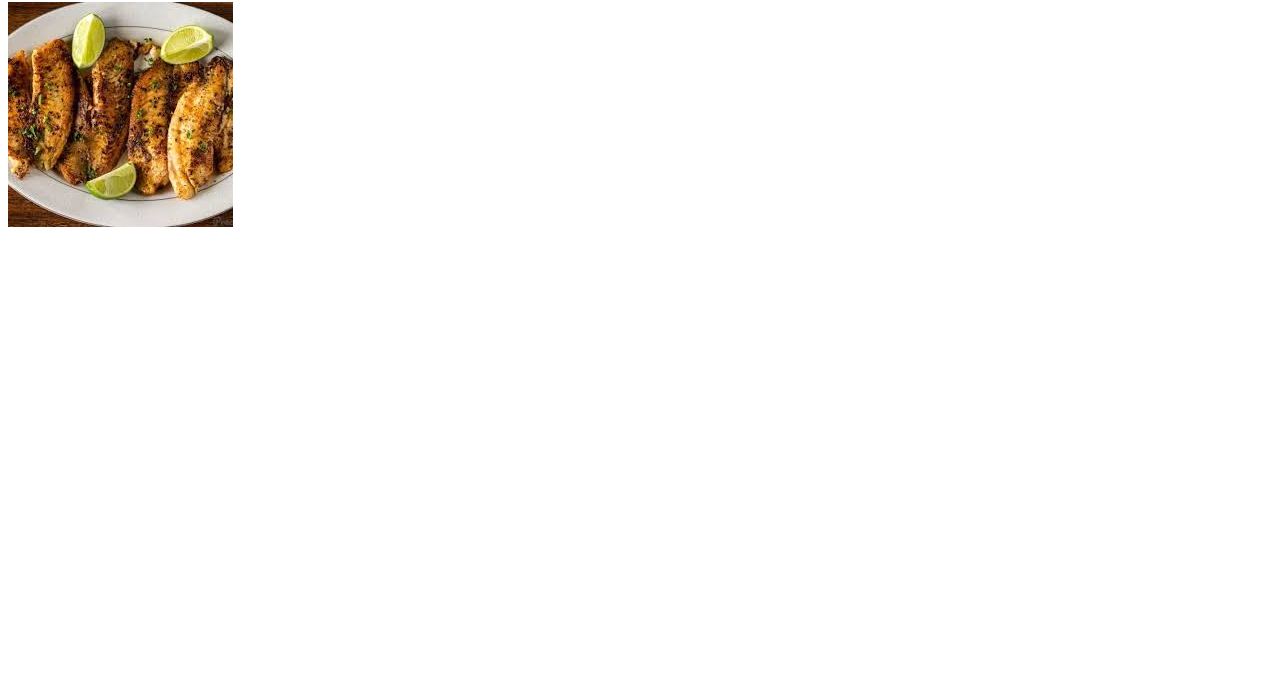
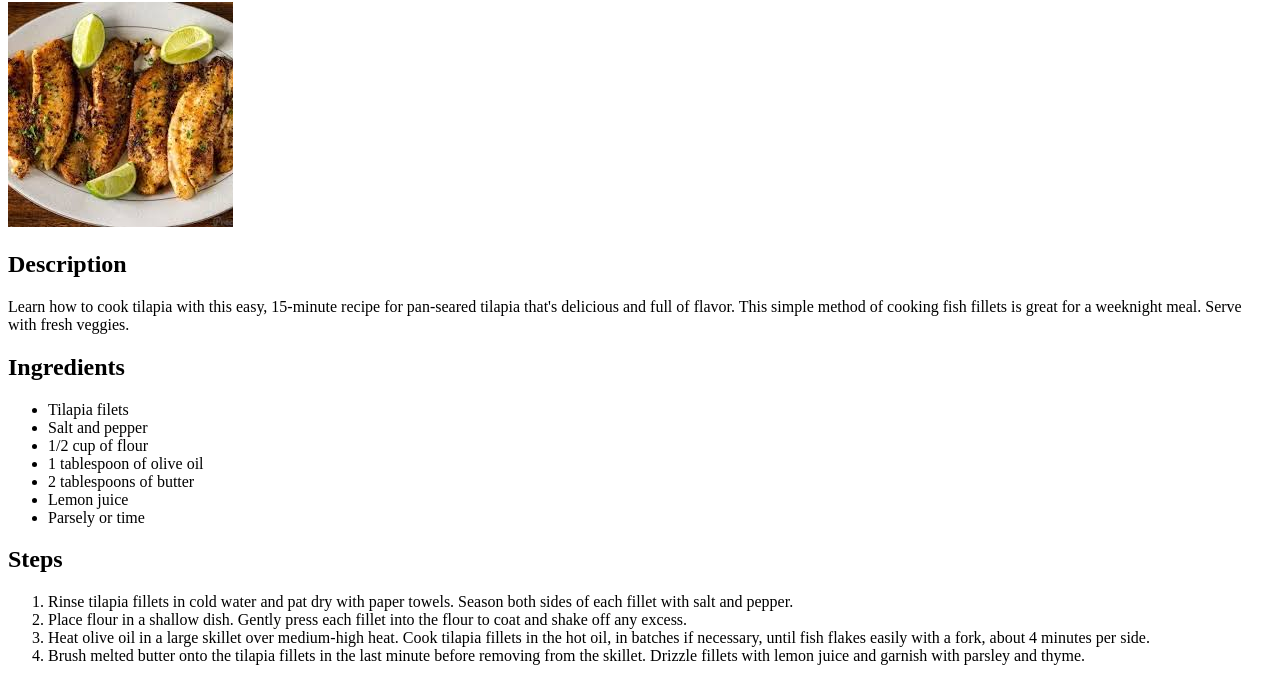
Before and after one commit to cstirneman/odin-recipes, a plain HTML site: page recipes/tilapia.html in a window 1280 px wide. Shown: the part 104-800 px from the top of the page. Drawn offline with Linux system fonts and the light colour scheme.

Commit message:
Added contents for tilapia.html
ingredients and steps added to complete recipe.

```diff
--- a/recipes/tilapia.html
+++ b/recipes/tilapia.html
@@ -10,5 +10,29 @@
     <h1>Pan Seared Tilapia</h1>
 
     <img src="../images/tilapia.jpg" alt="pan seared tilipia on a plate with some limes" height="225" width="225">
+    <h2>Description</h2>
+    <p>
+        Learn how to cook tilapia with this easy, 15-minute recipe for pan-seared tilapia that's delicious and full of flavor.
+        This simple method of cooking fish fillets is great for a weeknight meal. Serve with fresh veggies.
+    </p>
+
+    <h2>Ingredients</h2>
+    <ul>
+        <li>Tilapia filets</li>
+        <li>Salt and pepper</li>
+        <li>1/2 cup of flour</li>
+        <li>1 tablespoon of olive oil</li>
+        <li>2 tablespoons of butter</li>
+        <li>Lemon juice</li>
+        <li>Parsely or time</li>
+    </ul>
+
+    <h2>Steps</h2>
+    <ol>
+        <li>Rinse tilapia fillets in cold water and pat dry with paper towels. Season both sides of each fillet with salt and pepper.</li>
+        <li>Place flour in a shallow dish. Gently press each fillet into the flour to coat and shake off any excess.</li>
+        <li>Heat olive oil in a large skillet over medium-high heat. Cook tilapia fillets in the hot oil, in batches if necessary, until fish flakes easily with a fork, about 4 minutes per side.</li>
+        <li>Brush melted butter onto the tilapia fillets in the last minute before removing from the skillet. Drizzle fillets with lemon juice and garnish with parsley and thyme.</li>
+    </ol>
 </body>
 </html>
```
